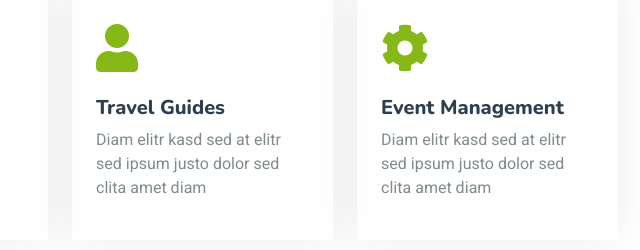
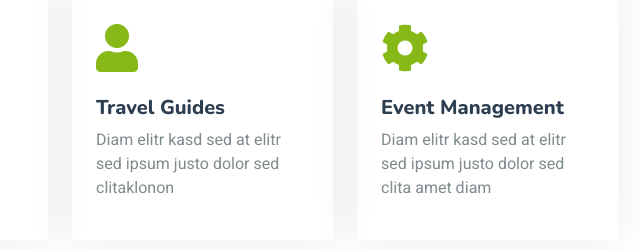
Before and after one commit to AkilaGunasekara/EcoParadise, a plain HTML site: page index.html in a window 1280 px wide. Shown: the part 1420-1670 px from the top of the page, 580-1220 px from the left. Drawn offline with nearby package versions, Linux system fonts and the light colour scheme.

Commit message:
Content Update Commit

```diff
--- a/index.html
+++ b/index.html
@@ -188,7 +188,7 @@
                         <div class="p-4">
                             <i class="fa fa-3x fa-user text-primary mb-4"></i>
                             <h5>Travel Guides</h5>
-                            <p>Diam elitr kasd sed at elitr sed ipsum justo dolor sed clita amet diam</p>
+                            <p>Diam elitr kasd sed at elitr sed ipsum justo dolor sed clitaklonon </p>
                         </div>
                     </div>
                 </div>
```
